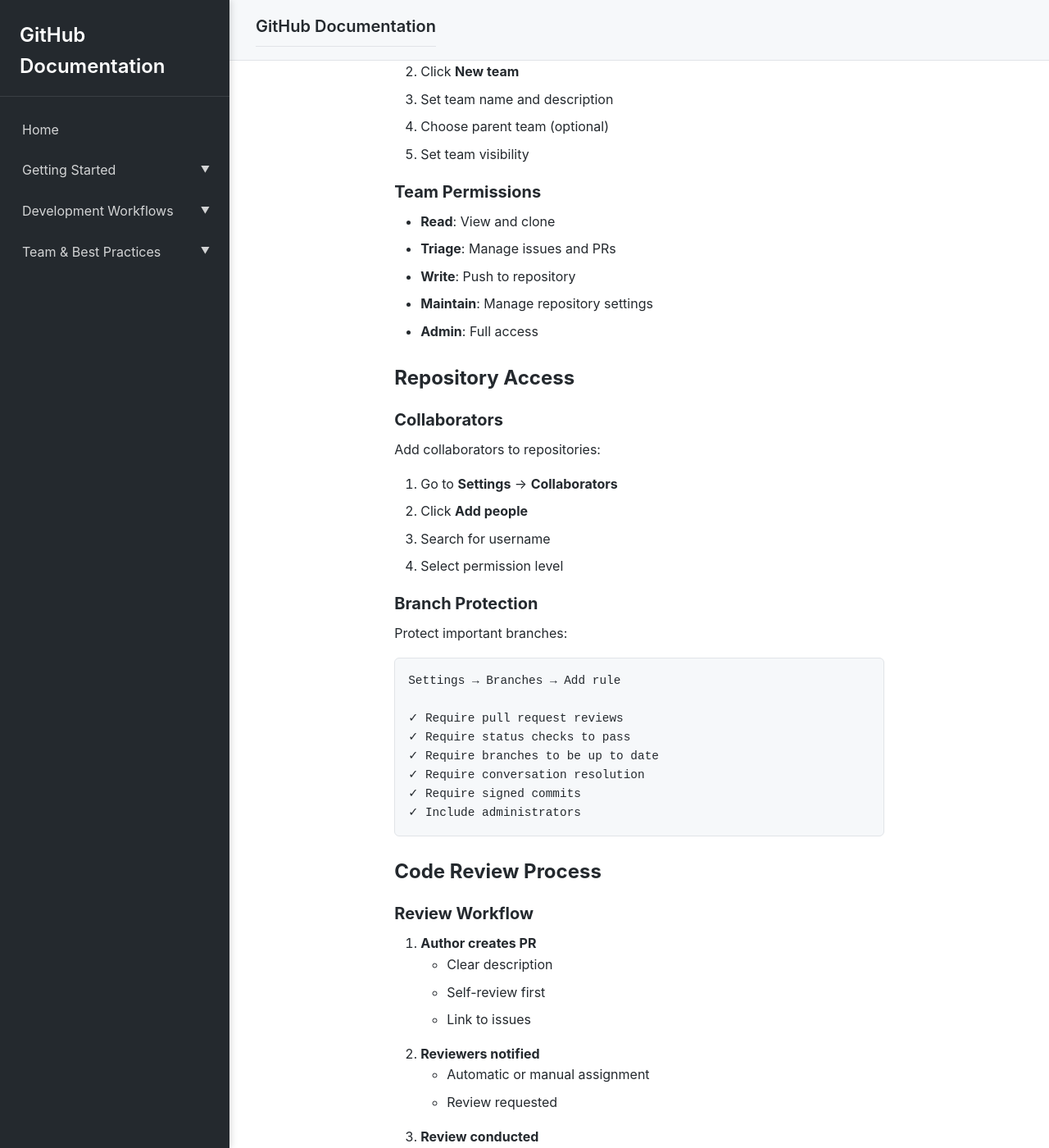
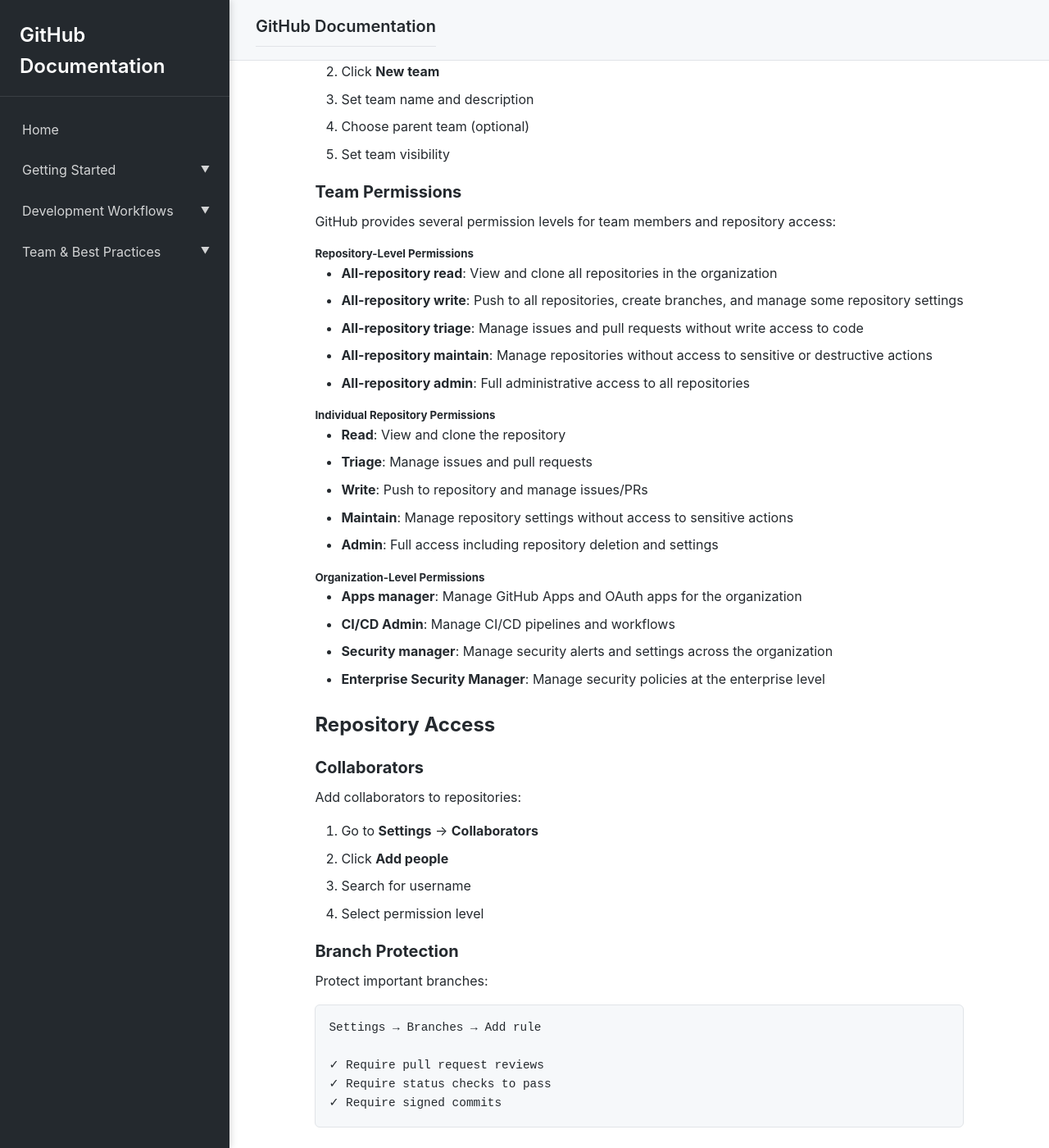
Before and after one commit to Adithyamedacan/adithyamedacan.github.io, a Jekyll site: the page built from docs/collaboration.md, in a window 1280 px wide and 1400 px high, scrolled down 740 px. Shown: the whole window at 82% size. Built offline with Jekyll 4.4.1, drawn with Linux system fonts in a browser that asks for light colours.

Commit message:
Updated Collaboration & getting started .md files

````diff
--- a/docs/collaboration.md
+++ b/docs/collaboration.md
@@ -35,11 +35,30 @@ Organization
 
 #### Team Permissions
 
-- **Read**: View and clone
-- **Triage**: Manage issues and PRs
-- **Write**: Push to repository
-- **Maintain**: Manage repository settings
-- **Admin**: Full access
+GitHub provides several permission levels for team members and repository access:
+
+##### Repository-Level Permissions
+
+- **All-repository read**: View and clone all repositories in the organization
+- **All-repository write**: Push to all repositories, create branches, and manage some repository settings
+- **All-repository triage**: Manage issues and pull requests without write access to code
+- **All-repository maintain**: Manage repositories without access to sensitive or destructive actions
+- **All-repository admin**: Full administrative access to all repositories
+
+##### Individual Repository Permissions
+
+- **Read**: View and clone the repository
+- **Triage**: Manage issues and pull requests
+- **Write**: Push to repository and manage issues/PRs
+- **Maintain**: Manage repository settings without access to sensitive actions
+- **Admin**: Full access including repository deletion and settings
+
+##### Organization-Level Permissions
+
+- **Apps manager**: Manage GitHub Apps and OAuth apps for the organization
+- **CI/CD Admin**: Manage CI/CD pipelines and workflows
+- **Security manager**: Manage security alerts and settings across the organization
+- **Enterprise Security Manager**: Manage security policies at the enterprise level
 
 ### Repository Access
 
@@ -59,10 +78,7 @@ Settings → Branches → Add rule
 
 ✓ Require pull request reviews
 ✓ Require status checks to pass
-✓ Require branches to be up to date
-✓ Require conversation resolution
 ✓ Require signed commits
-✓ Include administrators
 ```
 
 ### Code Review Process
````
Also changed, not shown: docs/getting-started.md (+1 -1 lines).
